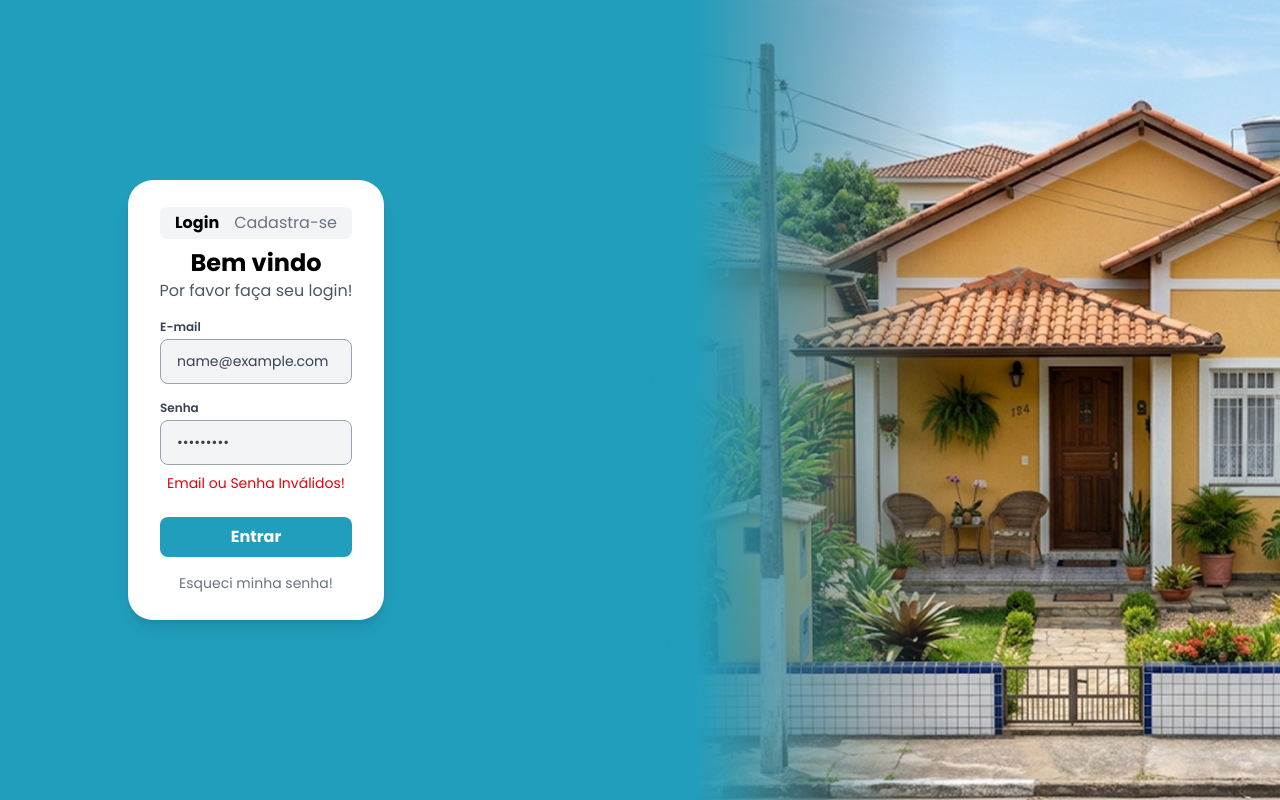
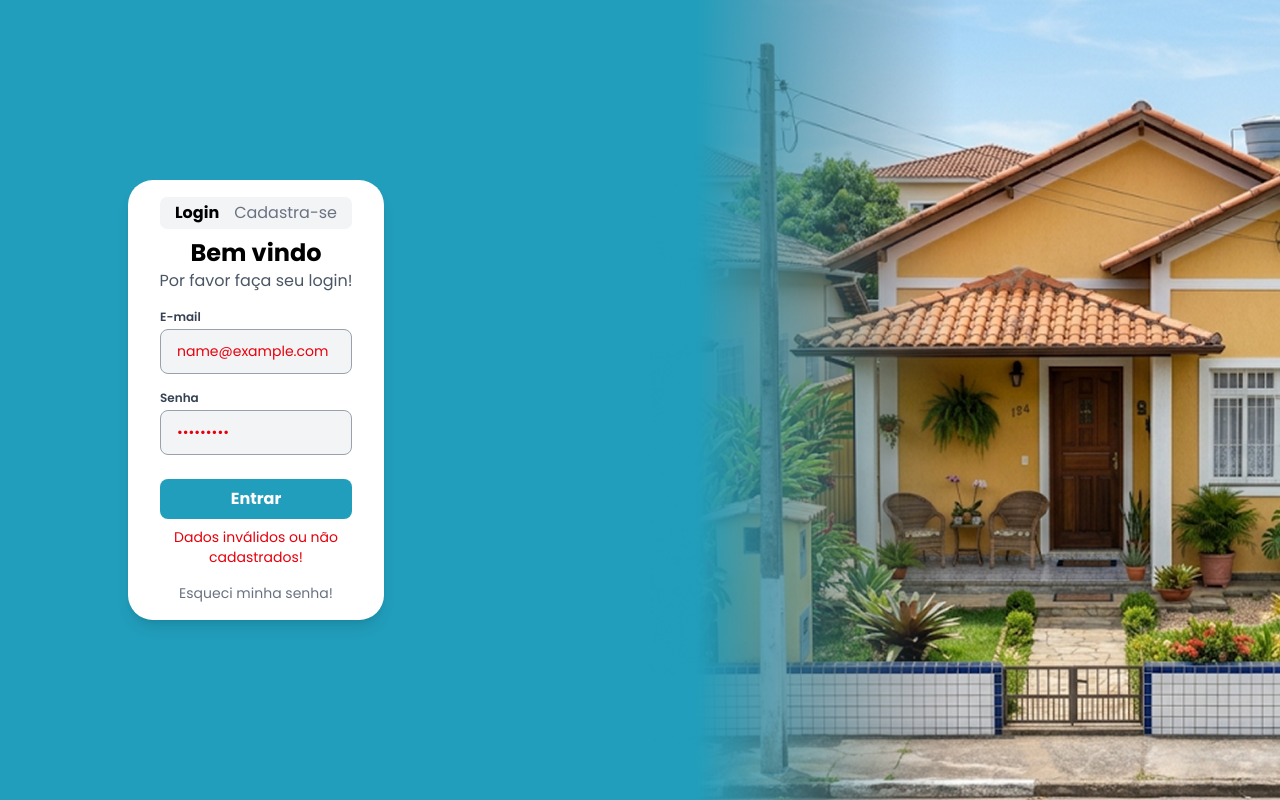
Before and after one commit to JohnOnias/PrintII-SDL, a React (Vite) app in the folder front/: page /login in a window 1280 px wide. Both pictures are taken after typing "name@example.com", "Sample123" into the empty fields and a click on the button "Entrar". Built offline with nearby package versions, Linux system fonts and the light colour scheme; no server answers.

Commit message:
avisos de erros de login

```diff
--- a/front/src/components/Input/Input.jsx
+++ b/front/src/components/Input/Input.jsx
@@ -5,7 +5,8 @@ export default function Input({
   value,
   onChange,
   disabled = false,
-  id
+  id,
+  erro = false
 }) {
   const inputId = id || `input-${nome.toLowerCase().replace(/\s+/g, '-')}`;
 
@@ -25,7 +26,7 @@ export default function Input({
         value={value}
         onChange={onChange}
         disabled={disabled}
-        className="w-full h-[45px] px-4 bg-gray-100 rounded-lg text-sm text-gray-700 border border-gray-400"
+        className={`w-full h-[45px] px-4 bg-gray-100 rounded-lg text-sm border border-gray-400 ${erro ? 'text-red-600 placeholder:text-red-400' : 'text-gray-700'}`}
       />
     </div>
   );
--- a/front/src/pages/login/Login.jsx
+++ b/front/src/pages/login/Login.jsx
@@ -9,12 +9,19 @@ export default function Login() {
   const [email, setEmail] = useState("");
   const [senha, setSenha] = useState("");
   const [showErro, setShowErro] = useState(false);
+  const [camposVazios, setCamposVazios] = useState(false);
 
   const navigate = useNavigate();
 
   const handleLogin = async (e) => {
     e.preventDefault();
     setShowErro(false);
+    setCamposVazios(false);
+
+    if (!email.trim() || !senha.trim()) {
+      setCamposVazios(true);
+      return;
+    }
 
     try {
       // O service já salva 'access', 'refresh' e 'user' no localStorage
@@ -26,7 +33,6 @@ export default function Login() {
     } catch (error) {
       console.error("Erro no login:", error);
       setShowErro(true);
-      alert("Erro ao fazer login. Verifique suas credenciais.");
     }
   };
 
@@ -57,7 +63,8 @@ export default function Login() {
             tipo={"email"}
             nome={"E-mail"}
             value={email}
-            onChange={(e) => setEmail(e.target.value)}
+            onChange={(e) => { setEmail(e.target.value); setCamposVazios(false); setShowErro(false); }}
+            erro={camposVazios || showErro}
           />
 
           <div className="mt-4">
@@ -66,19 +73,26 @@ export default function Login() {
               tipo={"password"}
               nome={"Senha"}
               value={senha}
-              onChange={(e) => setSenha(e.target.value)}
+              onChange={(e) => { setSenha(e.target.value); setCamposVazios(false); setShowErro(false); }}
+              erro={camposVazios || showErro}
             />
           </div>
 
-          {showErro && (
+          {camposVazios && (
             <span className="flex justify-center font-[Poppins] text-red-600 text-center text-sm mt-2">
-              Email ou Senha Inválidos!
+              Dados não preenchidos!
             </span>
           )}
 
           <div className="mt-6">
             <Entrar type="submit" />
           </div>
+
+          {showErro && (
+            <span className="flex justify-center font-[Poppins] text-red-600 text-center text-sm mt-2">
+              Dados inválidos ou não cadastrados!
+            </span>
+          )}
         </form>
 
         <p
```
